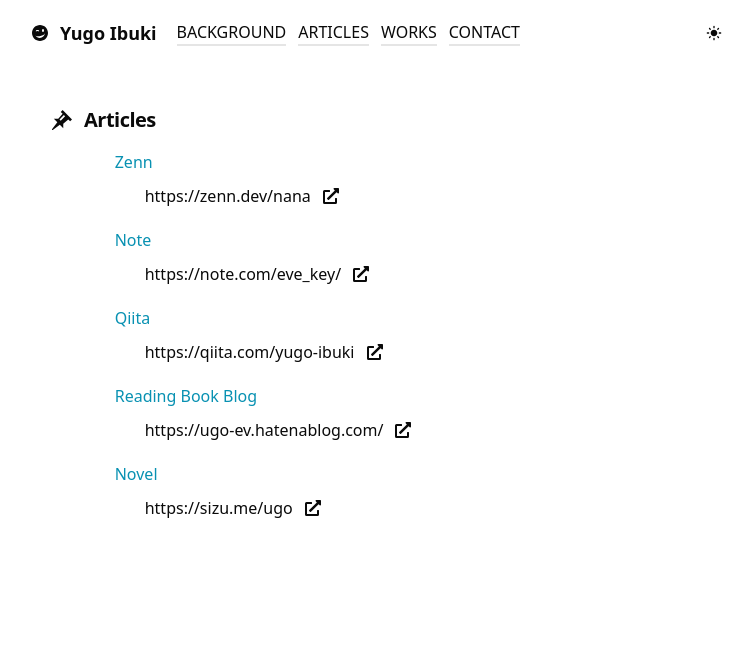
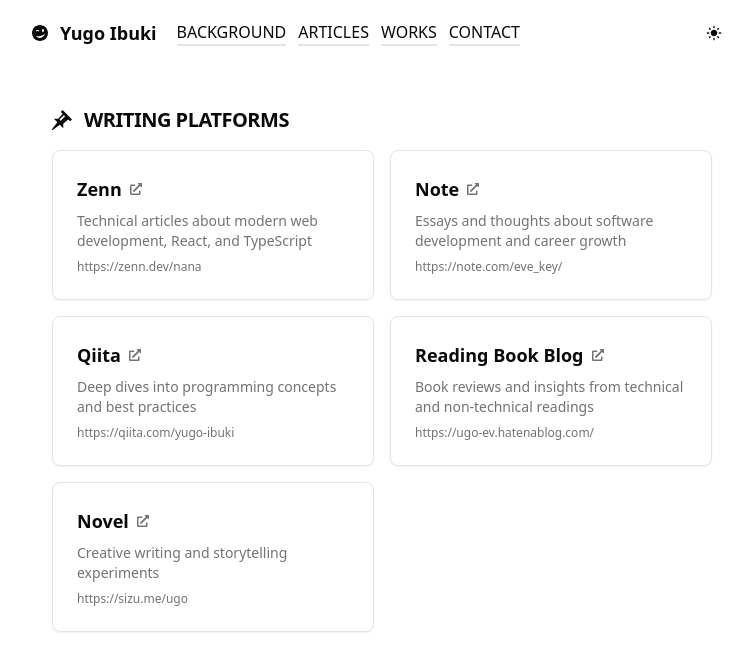
Before and after one commit to yugo-ibuki/portfolio, a Next.js app: page /articles in a window 1280 px wide. Shown: the top 670 px of the page, without its empty margins (258-1011 px from the left). Built offline with nearby package versions, Linux system fonts and the light colour scheme.

Commit message:
Articlesページ置き換え

```diff
--- a/src/app/articles/page.tsx
+++ b/src/app/articles/page.tsx
@@ -1,19 +1,21 @@
 'use client'
 
 import type { NextPage } from 'next'
-import { Articles as ArticleList, Block, Title } from '@components'
+import { Block, Title } from '@components'
+import { Articles } from '@components/List/Articles'
+import { Card, CardContent } from '@/components/components/ui/card'
 
-const Page: NextPage = () => {
+const ArticlesPage: NextPage = () => {
   return (
-    <main>
+    <main className="space-y-10">
       <Block>
-        <Title>Articles</Title>
-        <div className={'mt-[25px] w-[90%] mx-auto'}>
-          <ArticleList />
+        <Title>WRITING PLATFORMS</Title>
+        <div className="mt-6">
+          <Articles />
         </div>
       </Block>
     </main>
   )
 }
 
-export default Page
+export default ArticlesPage
--- a/src/components/List/Articles.tsx
+++ b/src/components/List/Articles.tsx
@@ -1,51 +1,63 @@
 import type { FC } from 'react'
 import Link from 'next/link'
 import { FaExternalLinkAlt } from 'react-icons/fa'
+import { Card, CardContent } from '@/components/components/ui/card'
 
 const articles: {
   name: string
   link: string
+  description: string
 }[] = [
   {
     name: 'Zenn',
     link: 'https://zenn.dev/nana',
+    description: 'Technical articles about modern web development, React, and TypeScript'
   },
   {
     name: 'Note',
     link: 'https://note.com/eve_key/',
+    description: 'Essays and thoughts about software development and career growth'
   },
   {
     name: 'Qiita',
     link: 'https://qiita.com/yugo-ibuki',
+    description: 'Deep dives into programming concepts and best practices'
   },
   {
     name: 'Reading Book Blog',
     link: 'https://ugo-ev.hatenablog.com/',
+    description: 'Book reviews and insights from technical and non-technical readings'
   },
   {
     name: 'Novel',
     link: 'https://sizu.me/ugo',
+    description: 'Creative writing and storytelling experiments'
   },
 ]
 
 export const Articles: FC = () => {
   return (
-    <ul className={'w-[90%] mx-auto flex flex-col gap-y-[20px]'}>
-      {articles.map((article) => {
-        return (
+    <div className="grid grid-cols-1 md:grid-cols-2 gap-4">
+      {articles.map((article) => (
+        <Card key={article.name} className="group hover:shadow-md transition-shadow">
           <Link href={article.link} target="_blank">
-            <li key={article.name}>
-              <div className={'flex flex-col gap-y-[10px]'}>
-                <div className={'text-cyan-600'}>{article.name}</div>
-                <div className={'ml-[30px] flex justify-start items-center gap-x-3'}>
-                  {article.link}
-                  <FaExternalLinkAlt />
-                </div>
+            <CardContent className="p-6">
+              <div className="flex items-center gap-x-2 mb-2">
+                <h3 className="text-lg font-semibold group-hover:text-primary transition-colors">
+                  {article.name}
+                </h3>
+                <FaExternalLinkAlt className="h-3 w-3 text-muted-foreground group-hover:text-primary transition-colors" />
               </div>
-            </li>
+              <p className="text-sm text-muted-foreground">
+                {article.description}
+              </p>
+              <div className="text-xs text-muted-foreground mt-2 truncate">
+                {article.link}
+              </div>
+            </CardContent>
           </Link>
-        )
-      })}
-    </ul>
+        </Card>
+      ))}
+    </div>
   )
 }
--- a/src/components/components/ui/card.tsx
+++ b/src/components/components/ui/card.tsx
@@ -1,6 +1,5 @@
 import * as React from "react"
-
-import { cn } from "@components/lib/utils"
+import { cn } from "@/lib/utils"
 
 const Card = React.forwardRef<
   HTMLDivElement,
@@ -9,7 +8,7 @@
   <div
     ref={ref}
     className={cn(
-      "rounded-xl border bg-card text-card-foreground shadow",
+      "rounded-lg border bg-card text-card-foreground shadow-sm",
       className
     )}
     {...props}
@@ -30,22 +29,25 @@
 CardHeader.displayName = "CardHeader"
 
 const CardTitle = React.forwardRef<
-  HTMLDivElement,
-  React.HTMLAttributes<HTMLDivElement>
+  HTMLParagraphElement,
+  React.HTMLAttributes<HTMLHeadingElement>
 >(({ className, ...props }, ref) => (
-  <div
+  <h3
     ref={ref}
-    className={cn("font-semibold leading-none tracking-tight", className)}
+    className={cn(
+      "text-2xl font-semibold leading-none tracking-tight",
+      className
+    )}
     {...props}
   />
 ))
 CardTitle.displayName = "CardTitle"
 
 const CardDescription = React.forwardRef<
-  HTMLDivElement,
-  React.HTMLAttributes<HTMLDivElement>
+  HTMLParagraphElement,
+  React.HTMLAttributes<HTMLParagraphElement>
 >(({ className, ...props }, ref) => (
-  <div
+  <p
     ref={ref}
     className={cn("text-sm text-muted-foreground", className)}
     {...props}
```
